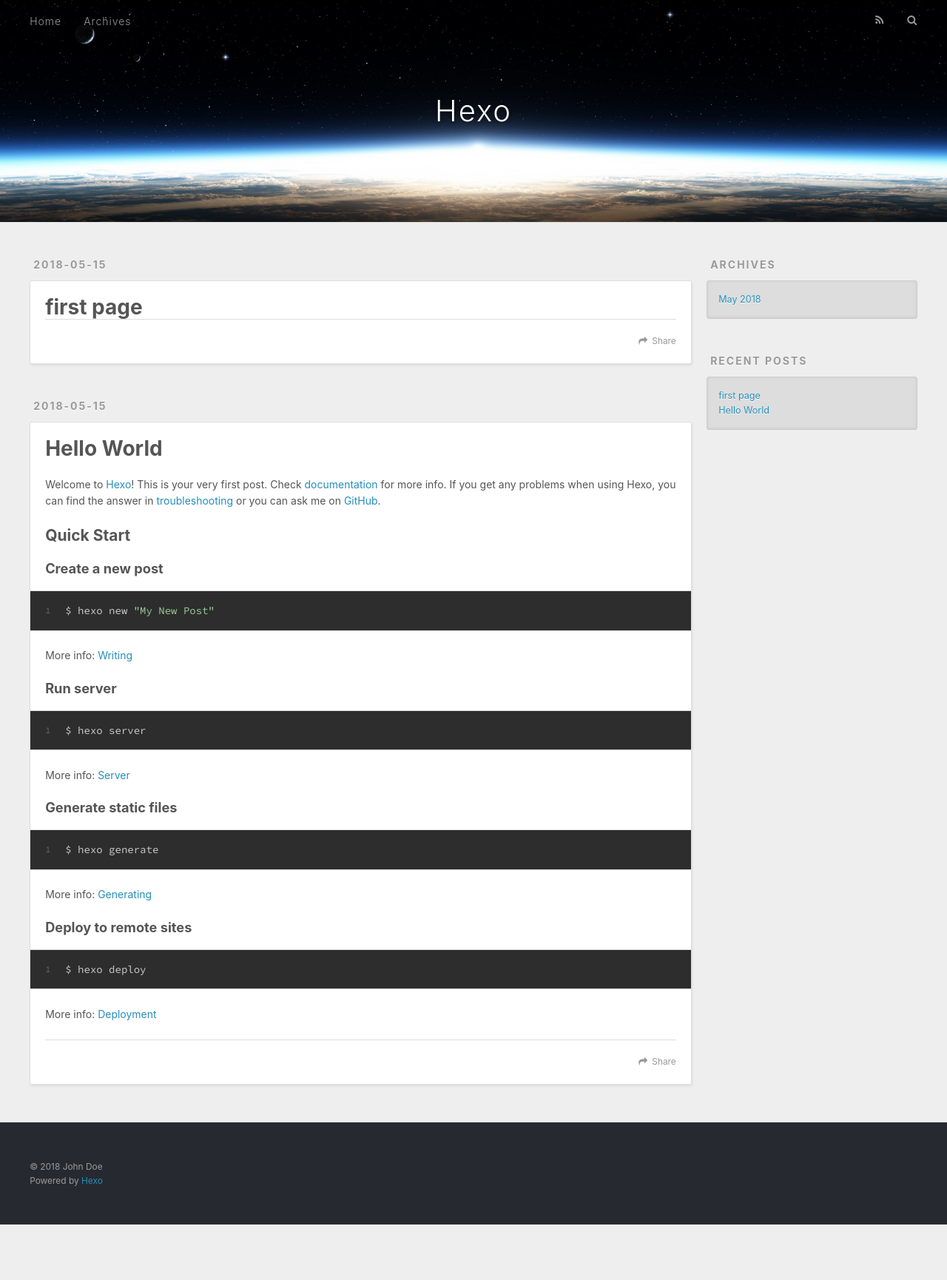
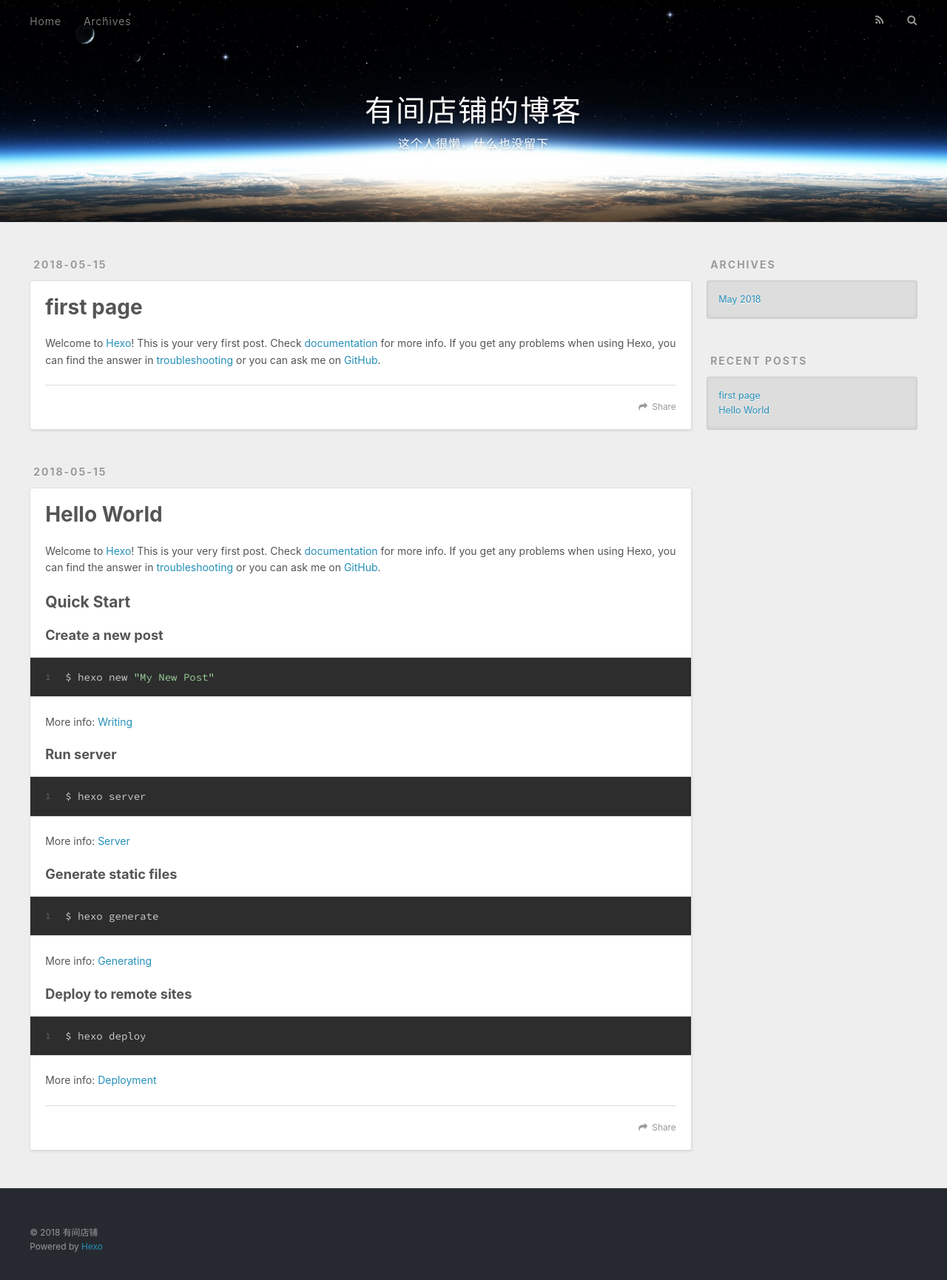
Before and after one commit to YouJianDianPu/YouJianDianPu.github.io, a plain HTML site: page index.html in a window 1280 px wide. Shown: the whole page at 74% size. Before the commit the page ends 1655 px from the top, so only its background shows below. Drawn offline with nearby package versions, Linux system fonts and the light colour scheme.

Commit message:
Site updated: 2018-05-16 13:21:30

```diff
--- a/index.html
+++ b/index.html
@@ -5,17 +5,17 @@
 
 
 
-  <title>Hexo</title>
+  <title>有间店铺的博客</title>
   <meta name="viewport" content="width=device-width, initial-scale=1, maximum-scale=1">
   <meta property="og:type" content="website">
-<meta property="og:title" content="Hexo">
+<meta property="og:title" content="有间店铺的博客">
 <meta property="og:url" content="http://yoursite.com/index.html">
-<meta property="og:site_name" content="Hexo">
+<meta property="og:site_name" content="有间店铺的博客">
 <meta property="og:locale" content="default">
 <meta name="twitter:card" content="summary">
-<meta name="twitter:title" content="Hexo">
+<meta name="twitter:title" content="有间店铺的博客">
 
-    <link rel="alternate" href="/atom.xml" title="Hexo" type="application/atom+xml">
+    <link rel="alternate" href="/atom.xml" title="有间店铺的博客" type="application/atom+xml">
 
 
     <link rel="icon" href="/favicon.png">
@@ -34,8 +34,12 @@
   <div id="header-outer" class="outer">
     <div id="header-title" class="inner">
       <h1 id="logo-wrap">
-        <a href="/" id="logo">Hexo</a>
+        <a href="/" id="logo">有间店铺的博客</a>
       </h1>
+
+        <h2 id="subtitle-wrap">
+          <a href="/" id="subtitle">这个人很懒，什么也没留下</a>
+        </h2>
 
     </div>
     <div id="header-inner" class="inner">
@@ -84,11 +88,12 @@
 
     <div class="article-entry" itemprop="articleBody">
 
+        <p>Welcome to <a href="https://hexo.io/" target="_blank" rel="noopener">Hexo</a>! This is your very first post. Check <a href="https://hexo.io/docs/" target="_blank" rel="noopener">documentation</a> for more info. If you get any problems when using Hexo, you can find the answer in <a href="https://hexo.io/docs/troubleshooting.html" target="_blank" rel="noopener">troubleshooting</a> or you can ask me on <a href="https://github.com/hexojs/hexo/issues" target="_blank" rel="noopener">GitHub</a>.</p>
 
 
     </div>
     <footer class="article-footer">
-      <a data-url="http://yoursite.com/2018/05/15/first-page/" data-id="cjh7r3tvp0000lcvlk02ibq1e" class="article-share-link">Share</a>
+      <a data-url="http://yoursite.com/2018/05/15/first-page/" data-id="cjh8nrvz90000dovl57gxf1sn" class="article-share-link">Share</a>
 
 
     </footer>
@@ -133,7 +138,7 @@
 
     </div>
     <footer class="article-footer">
-      <a data-url="http://yoursite.com/2018/05/15/hello-world/" data-id="cjh7r3tvu0001lcvl1r1bczsj" class="article-share-link">Share</a>
+      <a data-url="http://yoursite.com/2018/05/15/hello-world/" data-id="cjh8nrvz90001dovlheaz1tzo" class="article-share-link">Share</a>
 
 
     </footer>
@@ -193,7 +198,7 @@
 
   <div class="outer">
     <div id="footer-info" class="inner">
-      &copy; 2018 John Doe<br>
+      &copy; 2018 有间店铺<br>
       Powered by <a href="http://hexo.io/" target="_blank">Hexo</a>
     </div>
   </div>
```
Also changed, not shown: 2018/05/15/first-page/index.html (+16 -8 lines), 2018/05/15/hello-world/index.html (+11 -7 lines), archives/2018/05/index.html (+11 -7 lines), archives/2018/index.html (+11 -7 lines), archives/index.html (+11 -7 lines).
